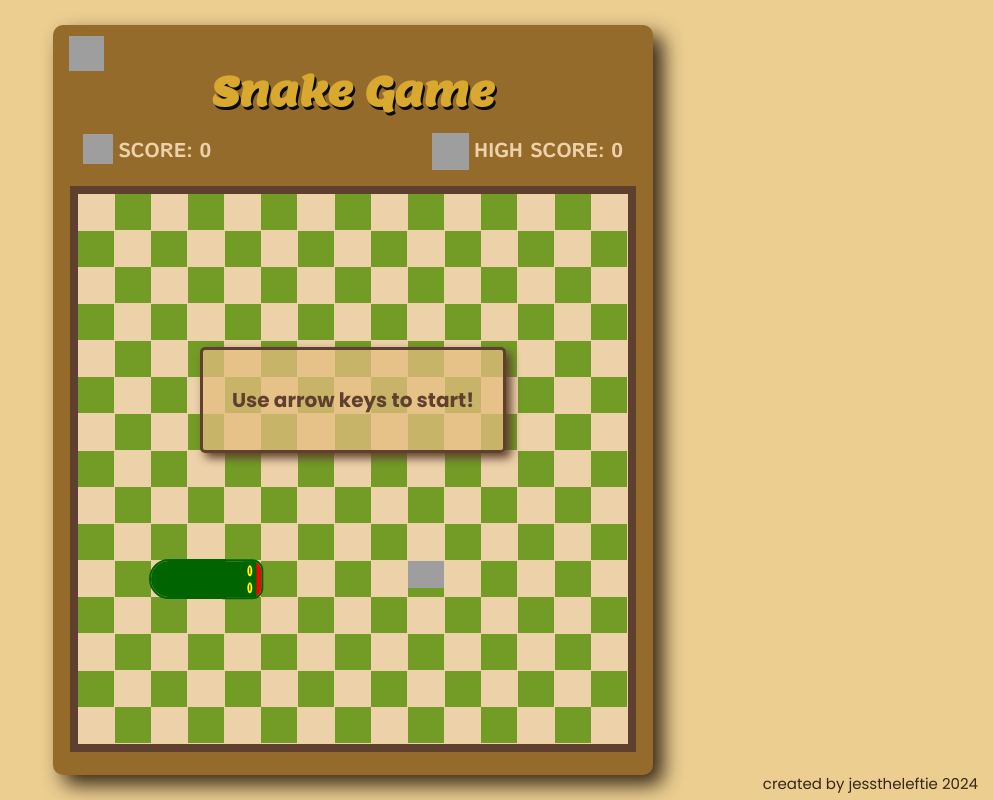
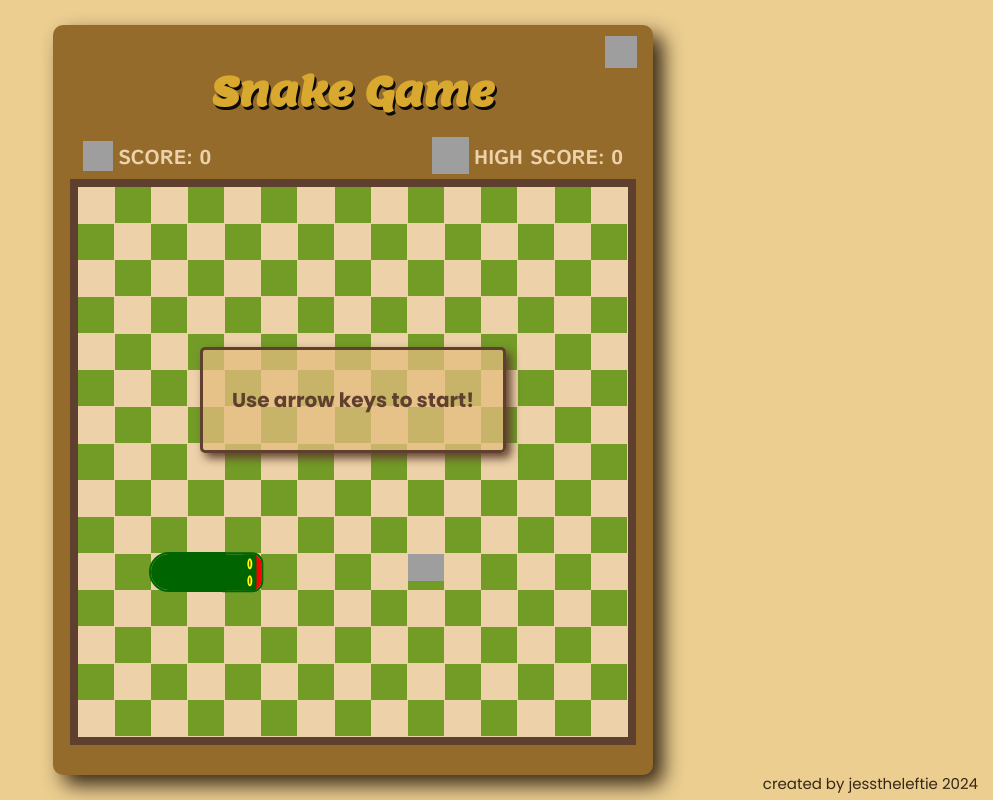
Before and after one commit to jesstheleftie/snakegame, a website: page index.html in a window 1280 px wide. Shown: the whole page, without its empty margins (287-1280 px from the left). Drawn offline with Linux system fonts and the light colour scheme; grey boxes are pictures that could not be loaded.

Commit message:
changed sound button location to top right

```diff
--- a/index.html
+++ b/index.html
@@ -32,9 +32,9 @@
                 <h3 id="app-title">Snake Game</h3>
                 <div id="score-container">
                     <img id="score-apple"  src="https://img.icons8.com/external-smashingstocks-flat-smashing-stocks/66/external-Apple-food-smashingstocks-flat-smashing-stocks.png" alt="external-Apple-food-smashingstocks-flat-smashing-stocks"/>
-                    <p id="score"> SCORE: 0</p>
+                    <div id="score"> SCORE: 0</div>
                     <img id="trophy" src="https://img.icons8.com/arcade/64/trophy.png" alt="gold trophy for high score"/>
-                    <p id="high-score-2">High Score: 0</p>
+                    <div id="high-score-2">High Score: 0</div>
                 </div>
                 <div id="board-container">
                     <div id="board">
--- a/style.css
+++ b/style.css
@@ -17,6 +17,7 @@ body{
     width:100vw;
 }
 #app-box{
+    position: relative;
     height: 750px;
     width: 600px;
     background-color: rgb(149, 107, 44);
@@ -48,7 +49,7 @@ body{
 #score-container{
     display: flex;
     width: 100%;
-    margin-top: 0;
+    margin-top: 20px;
     align-items: center;
 
 }
@@ -218,6 +219,7 @@ max-height:36px;
     width: 37px;
     height: 37px;
     margin-left: auto;
+    margin-bottom: 5px;
 }
 
 #beat-high-score-message{
@@ -227,10 +229,8 @@ max-height:36px;
 }
 
 #sound-button{
-    display: flex;
-    margin-right: auto;
+    right: 0;
     position: absolute;
-    justify-content: right;
     background: transparent;
     border: none;
 
@@ -238,8 +238,8 @@ max-height:36px;
 
 #sound-img{
     padding: 10px;
-    width: 35px;
-    height: 35px;
+    width: 32px;
+    height: 32px;
 }
 
 #click-enter{
```
